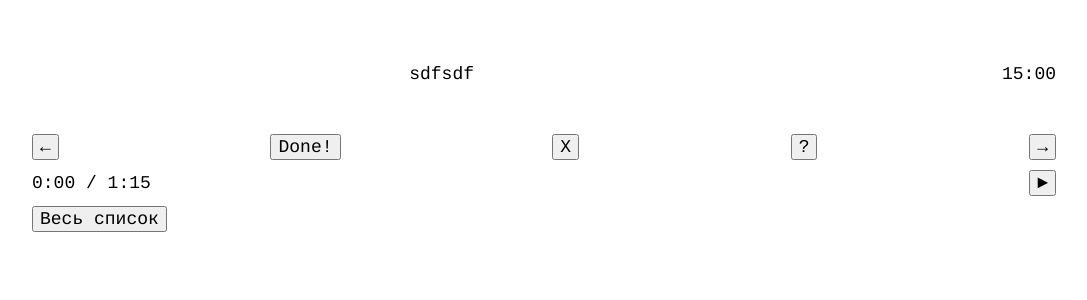
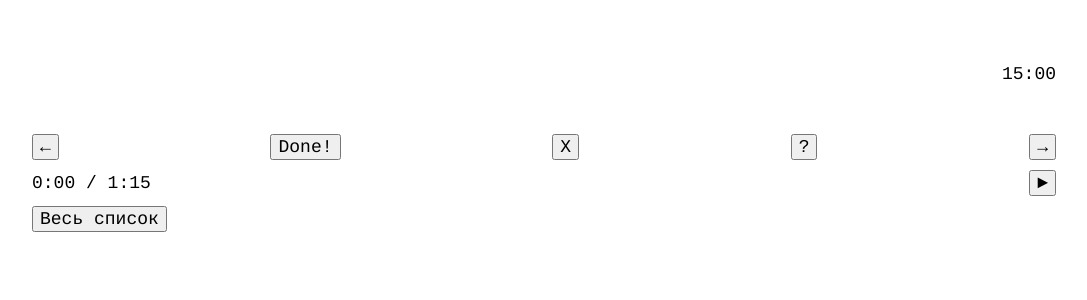
Before and after one commit to MartaWild/todo, a React (Create React App) app: page / in a window 1280 px wide. Both pictures are taken after a click on the button "Одно задание". Shown: the top 300 px of the page, without its empty margins (96-1183 px from the left). Built offline with nearby package versions, Linux system fonts and the light colour scheme; no server answers.

Commit message:
Delete from database added

```diff
--- a/package.json
+++ b/package.json
@@ -29,7 +29,8 @@
     "start": "react-scripts start",
     "build": "react-scripts build",
     "test": "react-scripts test",
-    "eject": "react-scripts eject"
+    "eject": "react-scripts eject",
+    "start:all": "npm run build && node index.js"
   },
   "eslintConfig": {
     "extends": "react-app"
--- a/src/App.tsx
+++ b/src/App.tsx
@@ -11,6 +11,7 @@ import ListMode, {Todo} from "./ListMode";
 
 function App() {
     const [todos, setTodos] = useState<Todo[]>([]);
+
     useEffect(() =>{
         fetch('/api/v1/todos')
             .then(response => response.json())
@@ -30,6 +31,9 @@ function App() {
     };
 
     const deleteTodo = (id: number) => {
+        fetch('/api/v1/todos/' + id, {
+            method: 'DELETE'
+        });
         setTodos(todos.filter(todo => todo.id !== id));
     };
 
@@ -52,7 +56,7 @@ function App() {
                                   deleteTodo={deleteTodo}
                                   onCheckboxChange={onCheckboxChange}
                         /> } />
-                    <Route exact path='/single' render={() => <SingleTaskMode /> }/>
+                    <Route exact path='/single' render={() => <SingleTaskMode todos={todos}/> }/>
                 </Switch>
             </Router>
         </div>
--- a/src/ListMode.tsx
+++ b/src/ListMode.tsx
@@ -1,13 +1,6 @@
-import React, {useState} from 'react';
+import React, { useState } from 'react';
 import styled from 'styled-components';
-import {
-    BrowserRouter as Router,
-    Switch,
-    Route,
-    Link,
-    Redirect,
-    useHistory
-} from 'react-router-dom';
+import { useHistory } from 'react-router-dom';
 import {DragDropContext, Droppable, Draggable} from "react-beautiful-dnd";
 
 
--- a/src/SingleTaskMode.tsx
+++ b/src/SingleTaskMode.tsx
@@ -78,7 +78,14 @@ const InfoButton = styled(Button)``;
 
 const PreviousButton = styled(Button)``;
 
-export default function SingleTaskMode() {
+export type Todo = {
+    data: string,
+    checked: boolean,
+    id: number,
+    startTime?: string
+}
+
+export default function SingleTaskMode(props: {todos : Todo[]}) {
     let history = useHistory();
     const handler = () => {
         history.replace('/')
@@ -87,7 +94,7 @@ export default function SingleTaskMode() {
     return (
         <Wrapper>
             <WrapperTodo>
-                <TodoText>sdfsdf</TodoText>
+                <TodoText></TodoText>
                 <Time>15:00</Time>
             </WrapperTodo>
             <WrapperButtons>
```
